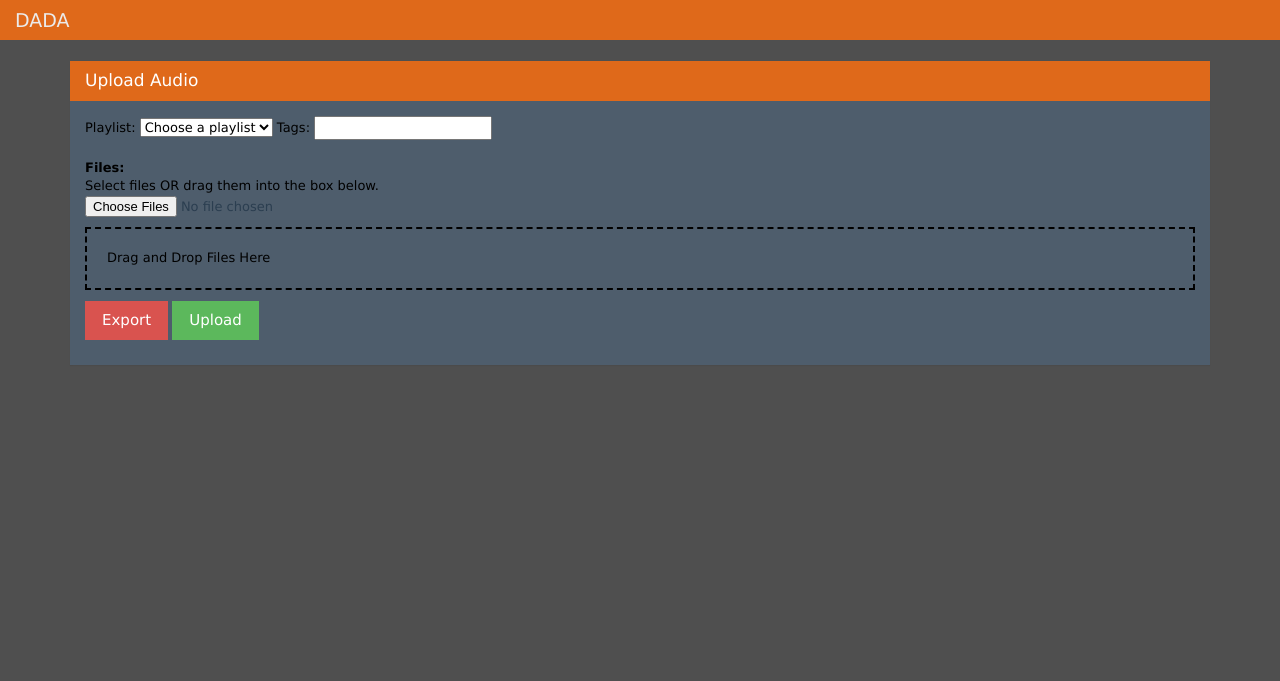
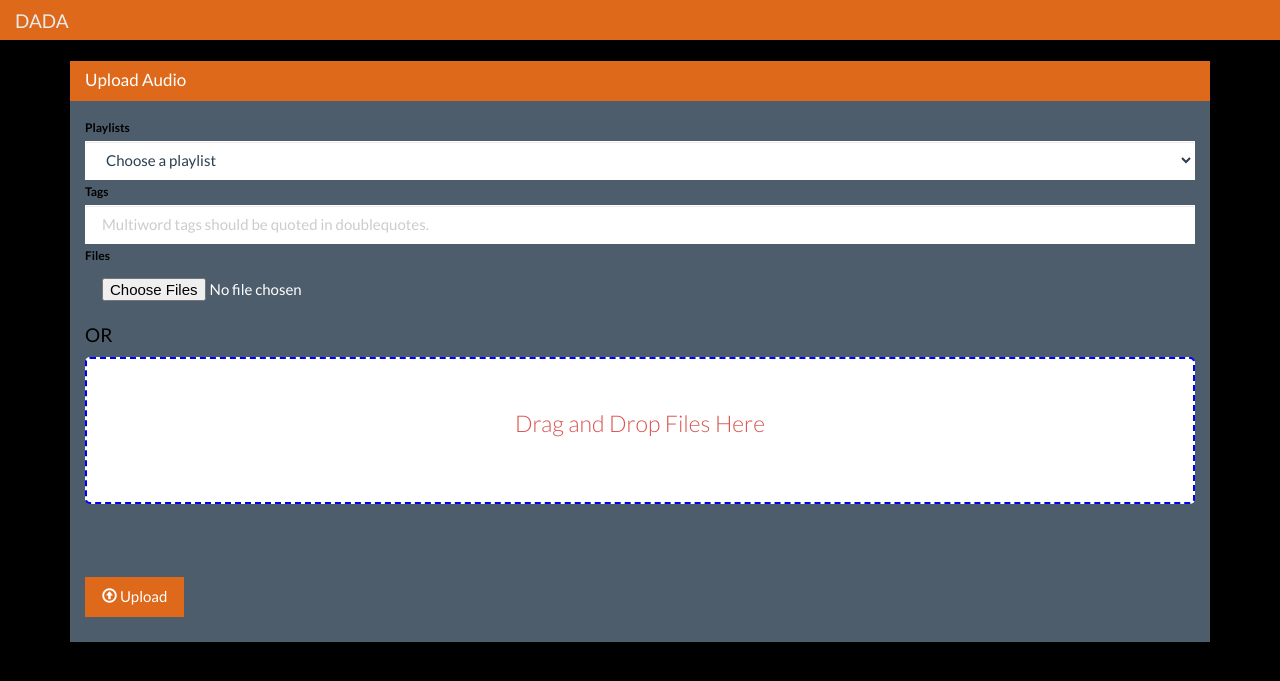
Before and after one commit to 0xelectron/flask-uploadr, a Flask app: template uploadr/templates/track_upload.html in a window 1280 px wide. Shown: the top 681 px of the page. Run offline with Flask 2, Linux system fonts and the light colour scheme; the template is opened without the code that fills it, so the values that code supplies are empty; some libraries are stand-ins or nearby versions.

Commit message:
version 1.0

```diff
--- a/uploadr/app.py
+++ b/uploadr/app.py
@@ -1,5 +1,9 @@
+# flask-uploadr
 import soundcloud
 from flask import Flask, request, redirect, url_for, render_template,abort
+from flask_excel import make_response_from_array
+import calendar
+from dateutil import parser
 import os
 import json
 import glob
@@ -7,33 +11,33 @@ from uuid import uuid4
 
 app = Flask(__name__)
 
-p_dict = {}
-
+# Initializing an soundcloud user
 client = soundcloud.Client(client_id='72ff54677f9e7c08c3764db576281f2a',
                            client_secret='34abea25446bd071992479ed18ad7847',
                            username='electron47',
                            password='DADA#blue9')
 
+# HomePage
 @app.route("/")
 def index():
     return render_template("index.html")
 
+# I'm jarvis
 @app.route("/upload/<audio>", methods=["GET","POST"])
 def upload(audio):
 
-    if request.method == "POST":
+    if request.method == "POST":                        # We Got POST!
         """Handle the upload of a file."""
-        form = request.form
+        form = request.form                             # create form from request
 
         tracks = []
-        if audio == "tracks":
-            tags = form.get("tag")
-            t_p = form.get("playlist")
-            n_p = client.get('/playlists/'+str(t_p))
-            for track in n_p.tracks:
-                tracks.append({'id':track['id']})
-        else:
-            tags = '\"\"Recent Satsang\"\"'
+
+        tags = form.get("tag")                          # Get tags
+        t_p = form.get("playlist")                      # Get playlist id
+        n_p = client.get('/playlists/'+str(t_p))        # Create url for playlist
+
+        for track in n_p.tracks:
+            tracks.append({'id':track['id']})           # Get previous tracks of playlist.
 
         # Create a unique "session ID" for this particular batch of uploads.
         upload_key = str(uuid4())
@@ -53,6 +57,7 @@ def upload(audio):
             else:
                 return "Couldn't create upload directory: {}".format(target)
 
+        # Save files to disk.
         for upload in request.files.getlist("file"):
             filename = upload.filename.rsplit("/")[0]
             destination = "/".join([target, filename])
@@ -65,33 +70,57 @@ def upload(audio):
                 'tag_list':tags,
                 })
 
-            if audio == "tracks":
-                tracks.append({'id':track.id})
+            # Append track to playlist
+            tracks.append({'id':track.id})
 
-        # Add Tracks to playlist
-        if audio == "tracks":
-            client.put(n_p.uri, playlist={
-                'tracks':tracks
-            })
+        # Send tracks to playlist
+        client.put(n_p.uri, playlist={
+            'tracks':tracks
+        })
 
+        # All good jarvis!
         if is_ajax:
             return ajax_response(True, upload_key)
         else:
             return redirect(url_for("upload_complete", uuid=upload_key))
     else:
+
+        # hmmm! Got an GET Request.
+        # Get all playlists
+        playlists = client.get('/me/playlists')
+
+        # Do we need to crearte tracks from or satsang audio?
         if audio == "tracks":
-            playlists = client.get('/me/playlists')
+            p_dict = {}
             for playlist in playlists:
-                p_dict[playlist.id] = playlist.title
+                if not playlist.title == "Recent Satsang":
+                    p_dict[playlist.id] = playlist.title
             return render_template("track_upload.html", p_dict=p_dict,)
 
+        # We got GET to upload satsang audio. Prepare for it.
         elif audio == "recent_satsang":
-            return render_template("satsang_upload.html")
+            p_id = None
+            p_title = None
+            for playlist in playlists:
+                if playlist.title == "Recent Satsang":
+                    p_id=playlist.id
+                    p_title=playlist.title
+                    break
+
+            # Did all go well?
+            if p_id:
+                return render_template("satsang_upload.html", p_id=p_id, p_title=p_title)
+            else:
+                # Didn't expect that.
+                return "Didn't Find any Recent Satsang playlist. Make Sure to create one."
+
+        # He is lost Jarvis, He'll have to pay for it!
         else:
             abort(404)
 
 
 
+# I'm Mitchel
 @app.route("/files/<uuid>")
 def upload_complete(uuid):
     """The location we send them to at the end of the upload."""
@@ -101,26 +130,77 @@ def upload_complete(uuid):
     if not os.path.isdir(root):
         return "Error: UUID not found!"
 
+    # Extract name from file address
     files = []
     for file in glob.glob("{}/*.*".format(root)):
         fname = file.split("/")[-1]
-
-        # # upload audio file
-        # track = client.post('/tracks',track={
-        #     'title': fname,
-        #     'asset_data': open(file,'rb')
-        #     })
-
         files.append(fname)
 
+    # All set to go, Mitchel!
     return render_template("files.html",
         uuid=uuid,
         files=files,
     )
 
+# I'm shaun
+@app.route("/export", methods=["GET","POST"])
+def export_data():
 
+    # We got POST, Shaun!
+    if request.method == "POST":
+
+        form = request.form
+        # We will need friends
+        timestamps = []
+        t_data = {}
+        xls_data = [['Track Name','Track ID','Play Count','Created At']]
+
+        # Once Again! Get playlists
+        t_p = form.get("playlist")
+        n_p = client.get('/playlists/'+str(t_p))
+
+        # Prepare data for sort
+        for i, track in enumerate(n_p.tracks):
+            timestamp = calendar.timegm(parser.parse(track['created_at']).timetuple())
+            if not timestamp in timestamps:
+                timestamps.append(timestamp)
+                t_data[timestamp] = track
+            else:
+                timestamp += i;
+                timestamps.append(timestamp)
+                t_data[timestamp] = track
+
+        # Sort Data in desecnding
+        timestamps.sort(reverse=True)
+
+        # join Data for CSV
+        for timestamp in timestamps:
+            track = t_data[timestamp]
+            filename, extension = os.path.splitext(track['title'])
+            xls_data.append([filename,track['id'],track['playback_count'],track['created_at']])
+
+        # We Made it, shaun!
+        return make_response_from_array(xls_data, 'csv')        # Send CSV
+
+    # We got GET here, shaun!
+    else:
+        # Once Again! Get Playlist.
+        p_dict = {}
+        playlists = client.get('/me/playlists')
+
+        # Prepare form
+        for playlist in playlists:
+            p_dict[playlist.id] = playlist.title
+
+        # He's waiting for form, shaun!
+        return render_template("export_data.html", p_dict=p_dict)
+
+# I'm Mickey!
 def ajax_response(status, msg):
+    # How'd it go?
     status_code = "ok" if status else "error"
+
+    # ajax wants json, Mickey!
     return json.dumps(dict(
         status=status_code,
         msg=msg,
--- a/uploadr/static/css/style.css
+++ b/uploadr/static/css/style.css
@@ -1,17 +1,19 @@
 body {
-    background-color: #4F4F4F;
-    font-family: Verdana,Arial,Helvetica,sans-serif;
-    font-size: small;
+    background-color: #000000;
+    /* font-family: Verdana,Arial,Helvetica,sans-serif; */
+    /* font-size: small; */
     color: #000000;
 }
 
+
 #dropbox {
-    border: 2px dashed #000000;
-    padding: 20px;
+    border: 2px dashed #0000FF;
+    border-radius: 5px;
+    background: white;
 }
 
 #dropbox.active {
-    border: 4px dashed #FF0000;
+    border: 2px solid #0000FF;
 }
 
 .progress-trough {
--- a/uploadr/static/js/uploadr.js
+++ b/uploadr/static/js/uploadr.js
@@ -3,9 +3,12 @@
  ******************************************************************************/
 
 // Constants
-var MAX_UPLOAD_FILE_SIZE = 1024*1024; // 1 MB
+var MAX_UPLOAD_FILE_SIZE = 1024*1024*250; // 250 MB
 var UPLOAD_URL = window.location.href;
 var NEXT_URL   = "/files/";
+
+//Following files types will be added: audio/x-ms-wma,audio/mp3,audio/x-m4a,audio/flac
+var FILE_TYPES = ['audio/x-ms-wma','audio/mp3','audio/x-m4a','audio/flac'];
 
 // List of pending files to handle when the Upload button is finally clicked.
 var PENDING_FILES  = [];
@@ -26,11 +29,27 @@ $(document).ready(function() {
         // file multi-upload input box should still work. In this case they'll
         // just POST to the upload endpoint directly. However, with JS we'll do
         // the POST using ajax and then redirect them ourself when done.
+
+        // e.preventDefault();
+        validateForm(e);
+    })
+});
+function validateForm(e) {
+    var upload = true;
+    var x = document.forms["myForm"]["playlist"].value;
+    if (x == null || x == "") {
+        alert("Need Playlist");
+        upload = false;
+    }
+    if (PENDING_FILES.length == 0 && upload == true){
+        alert("You may want to add files!");
+        upload = false;
+    }
+    if (upload == true){
         e.preventDefault();
         doUpload();
-    })
-});
-
+    }
+}
 
 function doUpload() {
     $("#progress").show();
@@ -136,14 +155,24 @@ function collectFormData() {
 
 function handleFiles(files) {
     // Add them to the pending files list.
+    var p_f_t = true;
     for (var i = 0, ie = files.length; i < ie; i++) {
-        PENDING_FILES.push(files[i]);
+
+        if($.inArray(files[i].type, FILE_TYPES) >= 0){
+            PENDING_FILES.push(files[i]);
+        }else{
+            p_f_t = false;
+        }
+    }
+    if (p_f_t == false){
+        alert("some files have not been added as only audio file types are supported");
     }
 }
 
 
 function initDropbox() {
     var $dropbox = $("#dropbox");
+    var drop = document.getElementById("dropbox");
 
     // On drag enter...
     $dropbox.on("dragenter", function(e) {
@@ -168,7 +197,8 @@ function initDropbox() {
         handleFiles(files);
 
         // Update the display to acknowledge the number of pending files.
-        $dropbox.text(PENDING_FILES.length + " files ready for upload!");
+        // $dropbox.text(PENDING_FILES.length + "files ready for upload!");
+        drop.innerHTML = '<p class="text-success" align="center">' + PENDING_FILES.length + ' files ready for upload';
     });
 
     // If the files are dropped outside of the drop zone, the browser will
--- a/uploadr/templates/track_upload.html
+++ b/uploadr/templates/track_upload.html
@@ -6,32 +6,39 @@
             <h3 class="panel-title">Upload Audio</h3>
         </div>
         <div class="panel-body">
-            <form id="upload-form" action="{{ url_for('upload',audio='tracks') }}" method="POST" enctype="multipart/form-data">
+            <form id="upload-form" name="myForm" action="{{ url_for('upload',audio='tracks') }}" method="POST" enctype="multipart/form-data">
+                <div class="form-group">
+                    <label class="control-label" for="inputDefault">Playlists</label>
+                    <select id="playlist" name="playlist" class="form-control" required>
+                        <option value="">Choose a playlist</option>
+                        {% for id, p_title in p_dict.iteritems() %}
+                            <option value={{id}}>{{p_title}}</option>
+                        {% endfor %}
+                    </select>
 
-                Playlist:
-                <select id="playlist" name="playlist">
-                    <option>Choose a playlist</option>
-                    {% for id, p_title in p_dict.iteritems() %}
-                        <option value={{id}}>{{p_title}}</option>
-                    {% endfor %}
-                </select>
-                Tags: <input name="tag" type="text"><br><br>
-                <strong>Files:</strong><br>
-                Select files OR drag them into the box below.
-                <input id="file-picker" type="file" name="file" accept="audio/*" multiple><p>
+                    <label class="control-label" for="inputDefault">Tags</label>
+                    <input name="tag" type="text" class="form-control" id="inputDefault" placeholder="Multiword tags should be quoted in doublequotes.">
 
-                <div id="dropbox">
-                    Drag and Drop Files Here
-                </div><p>
+                    <label class="control-label" for="inputDefault">Files</label>
+                    <input id="file-picker" class="btn btn-default"  type="file" name="file" accept="audio/*" multiple required>
+                </div>
+
+                <h4>OR</h4>
+
+                <div id="dropbox" class="jumbotron">
+                    <p class="text-danger" align="center">Drag and Drop Files Here</p>
+                </div>
 
                 <fieldset id="progress" style="display: none">
                     <legend>Files Progress</legend>
-                    <div class="progress-trough">
+                    <div class="progress-trough progress progress-striped active">
                         <div id="progress-bar" class="progress-bar">0%</div>
                     </div>
-                </fieldset><p>
-                <a href="#" class="btn btn-danger">Export</a>
-                <input type="submit" class="btn btn-success " value="Upload" id="upload-button">
+                </fieldset><p><br><br>
+                <button id="upload-button" type="submit" class="btn btn-primary start">
+                    <i class="glyphicon glyphicon-upload"></i>
+                    <span>Upload</span>
+                </button>
             </form>
         </div>
     </div>
```
Also changed, not shown: uploadr/templates/export_data.html (added, +23 -0 lines), uploadr/templates/files.html (+24 -4 lines), uploadr/templates/index.html (+6 -3 lines), uploadr/templates/satsang_upload.html (+29 -11 lines), 2 other files.
